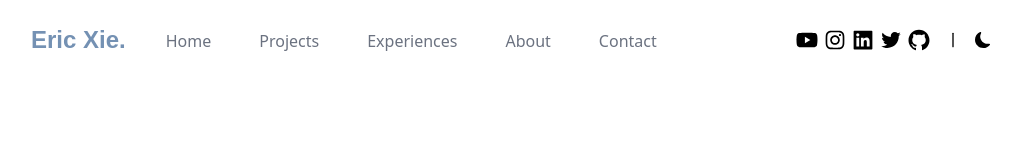
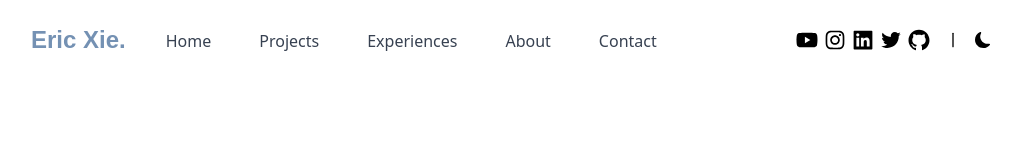
Before and after one commit to ericcxie/personal-website, a Next.js app: page / in a window 1280 px wide. Shown: the top 159 px of the page, without its empty margins (129-1150 px from the left). Built offline with nearby package versions, Linux system fonts and the light colour scheme.

Commit message:
Update navbar.js

```diff
--- a/components/navigation/navbar.js
+++ b/components/navigation/navbar.js
@@ -57,24 +57,24 @@ export default function NavBar(props) {
         </button>
 
 
-        <ul className='hidden font-medium pt-1 xl:flex flex-1 justify-start items-center pl-10 text-gray-500 text-md gap-3 lg:gap-6 xl:gap-12 dark:text-gray-200'>
-                <li data-aos='fade-down' data-aos-delay='400' className="hover:bg-clip-text hover:dark:text-transparent hover:dark:bg-gradient-to-r hover:dark:from-[#3a7bd5] hover:dark:to-[#2997c5] hover:text-theme group text-gray-500 dark:text-gray-200 transition duration-300 cursor-pointer">
+        <ul className='hidden font-medium pt-1 xl:flex flex-1 justify-start items-center pl-10 text-md gap-3 lg:gap-6 xl:gap-12 dark:text-gray-200'>
+                <li data-aos='fade-down' data-aos-delay='400' className="hover:bg-clip-text hover:dark:text-transparent hover:dark:bg-gradient-to-r hover:dark:from-[#3a7bd5] hover:dark:to-[#2997c5] hover:text-theme group text-gray-700 dark:text-gray-200 transition duration-300 cursor-pointer">
                   <ScrollLink to="home" spy={true} smooth={true} offset={-20} duration={700}>Home</ScrollLink>
                   <span className="block max-w-0 group-hover:max-w-full transition-all duration-500 h-0.5 bg-theme dark:bg-gradient-to-r dark:from-[#3a7bd5] dark:to-[#2997c5]"></span>
                 </li>
-                <li data-aos='fade-down' data-aos-delay='500' className="hover:bg-clip-text hover:dark:text-transparent hover:dark:bg-gradient-to-r hover:dark:from-[#3a7bd5] hover:dark:to-[#2997c5] hover:text-theme group text-gray-500 dark:text-gray-200 transition duration-300 cursor-pointer">
+                <li data-aos='fade-down' data-aos-delay='500' className="hover:bg-clip-text hover:dark:text-transparent hover:dark:bg-gradient-to-r hover:dark:from-[#3a7bd5] hover:dark:to-[#2997c5] hover:text-theme group text-gray-700 dark:text-gray-200 transition duration-300 cursor-pointer">
                   <ScrollLink to="projects" spy={true} smooth={true} offset={-30} duration={700}>Projects</ScrollLink>
                   <span className="block max-w-0 group-hover:max-w-full transition-all duration-500 h-0.5 bg-theme dark:bg-gradient-to-r dark:from-[#3a7bd5] dark:to-[#567b8b]"></span>
                 </li>
-                <li data-aos='fade-down' data-aos-delay='600' className="hover:bg-clip-text hover:dark:text-transparent hover:dark:bg-gradient-to-r hover:dark:from-[#3a7bd5] hover:dark:to-[#2997c5] hover:text-theme group text-gray-500 dark:text-gray-200 transition duration-300 cursor-pointer">
+                <li data-aos='fade-down' data-aos-delay='600' className="hover:bg-clip-text hover:dark:text-transparent hover:dark:bg-gradient-to-r hover:dark:from-[#3a7bd5] hover:dark:to-[#2997c5] hover:text-theme group text-gray-700 dark:text-gray-200 transition duration-300 cursor-pointer">
                   <ScrollLink to="experiences" spy={true} smooth={true} offset={-70} duration={700}>Experiences</ScrollLink>
                   <span className="block max-w-0 group-hover:max-w-full transition-all duration-500 h-0.5 bg-theme dark:bg-gradient-to-r dark:from-[#3a7bd5] dark:to-[#8bafbe]"></span>
                 </li>
-                <li data-aos='fade-down' data-aos-delay='700' className="hover:bg-clip-text hover:dark:text-transparent hover:dark:bg-gradient-to-r hover:dark:from-[#3a7bd5] hover:dark:to-[#2997c5] hover:text-theme group text-gray-500 dark:text-gray-200 transition duration-300 cursor-pointer">
+                <li data-aos='fade-down' data-aos-delay='700' className="hover:bg-clip-text hover:dark:text-transparent hover:dark:bg-gradient-to-r hover:dark:from-[#3a7bd5] hover:dark:to-[#2997c5] hover:text-theme group text-gray-700 dark:text-gray-200 transition duration-300 cursor-pointer">
                   <ScrollLink to="about" spy={true} smooth={true} offset={-70} duration={700}>About</ScrollLink>
                   <span className="block max-w-0 group-hover:max-w-full transition-all duration-500 h-0.5 bg-theme dark:bg-gradient-to-r dark:from-[#3a7bd5] dark:to-[#2997c5]"></span>
                 </li>
-                <li data-aos='fade-down' data-aos-delay='800' className="hover:bg-clip-text hover:dark:text-transparent hover:dark:bg-gradient-to-r hover:dark:from-[#3a7bd5] hover:dark:to-[#2997c5] hover:text-theme group text-gray-500 dark:text-gray-200 transition duration-300 cursor-pointer">
+                <li data-aos='fade-down' data-aos-delay='800' className="hover:bg-clip-text hover:dark:text-transparent hover:dark:bg-gradient-to-r hover:dark:from-[#3a7bd5] hover:dark:to-[#2997c5] hover:text-theme group text-gray-700 dark:text-gray-200 transition duration-300 cursor-pointer">
                   <ScrollLink to="contact" spy={true} smooth={true} offset={20} duration={700}>Contact</ScrollLink>
                   <span className="block max-w-0 group-hover:max-w-full transition-all duration-500 h-0.5 bg-theme dark:bg-gradient-to-r dark:from-[#3a7bd5] dark:to-[#2997c5]"></span>
                 </li>
```
